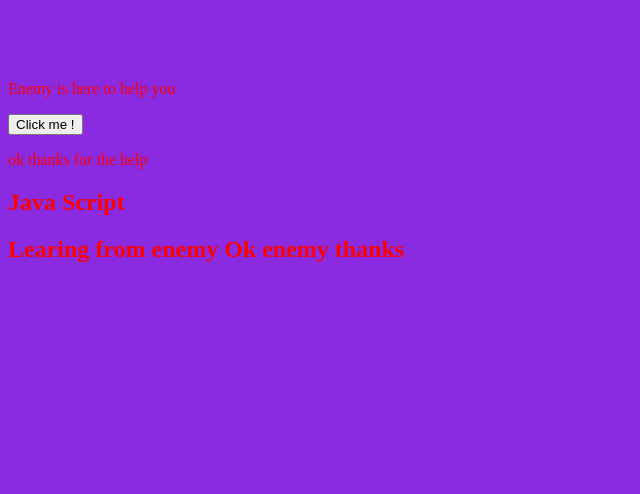
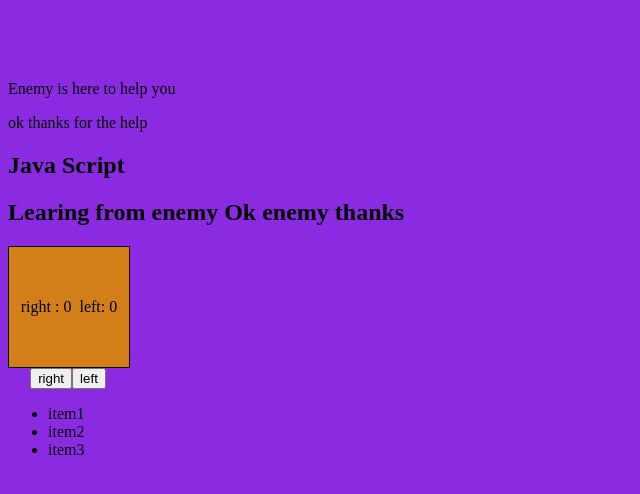
Before and after one commit to AbdullahEnemy/JavaScript-practice-, a plain HTML site: page index.html in a window 1280 px wide. Shown: the whole page, without its empty margins (0-640 px from the left). Drawn offline with Linux system fonts and the light colour scheme.

Commit message:
DOM manipulation

```diff
--- a/DOM.js
+++ b/DOM.js
@@ -16,10 +16,43 @@ console.log(window.document.body);
  let allparas=document.querySelectorAll("p");
 console.log(elements.innerText);
 let btn=document.getElementById("btn");
-btn.addEventListener("click",()=>{
-    elements.innerText="ok enemy helped you";
-
-    console.log(elements.innerText);
-})
 let heading2=document.getElementById("heading2");
 heading2.innerText=heading2.innerText+" Ok enemy thanks";
+
+let div=document.getElementById("box");
+let id=div.getAttribute("id");
+div.setAttribute("class","box")
+console.log(div);
+console.log(div.style);
+let countr=0;
+let countl=0;
+let right=document.getElementById("right");
+let left=document.getElementById("left");
+let btn2=document.getElementById("btn2");
+btn.addEventListener("click",()=>{
+    countr++;
+right.innerText = `right : ${countr}  `.padEnd(10, ' ');
+
+div.style.backgroundColor="green";
+
+})
+btn2.addEventListener("click",()=>{
+    countl++;
+left.innerText=`left : ${countl}`;
+div.style.backgroundColor="purple";
+
+})
+//adding new element
+let newBtn=document.createElement("button");
+newBtn.innerText="clickMe!";
+let divv=document.getElementById("divv");
+//add to end
+divv.append(newBtn);
+//add to start
+divv.prepend(newBtn)
+//before
+divv.before(newBtn);
+//after
+divv.after(newBtn)
+//delete
+newBtn.remove();
--- a/index.html
+++ b/index.html
@@ -10,10 +10,27 @@
 <body>
     <h1 class="Enemy" id="heading">Enemy</h1>
     <p>Enemy is here to help you</p>
-    <button id="btn">Click me !</button>
     <p>ok thanks for the help</p>
     <h2 class ="ok">Java Script</h2>
     <h2 id ="heading2"> Learing from enemy</h2>
+    <div id="con">
+    <div id="box" name="JSDiv">
+        <p id="right">right : 0 &nbsp</p>
+        <p id="left">left: 0</p></div>
+
+    <div id="con2">
+    <button id="btn">right</button>
+    <button id="btn2">left</button>
+    </div>
+    </div>
+    <div id="divv">
+        <ul>
+            <li>item1</li>
+            <li>item2</li>
+            <li>item3
+            </li>
+        </ul>
+    </div>
 </body>
 <script src="DOM.js"></script>
 </html>
--- a/style.css
+++ b/style.css
@@ -1,6 +1,6 @@
 body{
     background-color: blueviolet;
-    color: red;
+    color: black;
 }
 h1{
     color: rgb(46, 11, 11);
@@ -8,3 +8,29 @@ h1{
     justify-content: center;
     visibility: hidden;
  }
+ #box{
+    width: 120px;
+    height: 120px;
+    border: 1px solid black;
+    justify-content: center;
+    text-align: center;
+    align-items: center;
+    display: flex;
+    background-color: rgb(211, 127, 25);
+ }
+ #btn{
+    text-align: center;
+    align-items: center;
+    justify-content: center;
+    display: flex;
+ }
+ #con{
+    align-items: center;
+ }
+ #con2{
+        width: 120px;
+
+    display: flex;
+    justify-content: center;
+     align-items: center;
+ }
```
